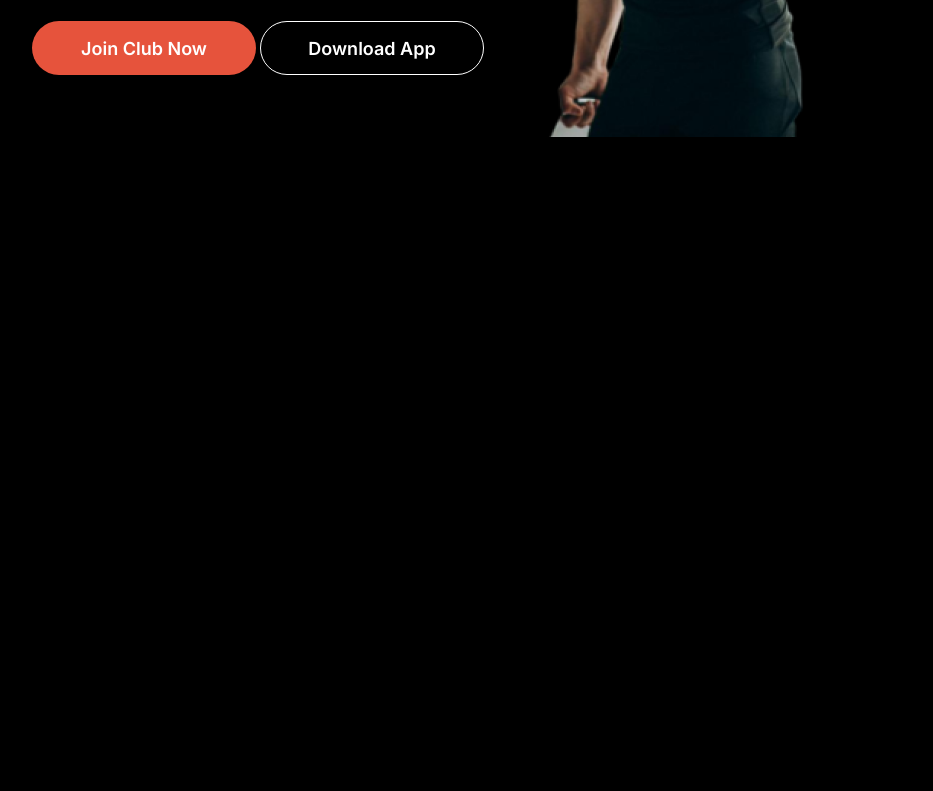
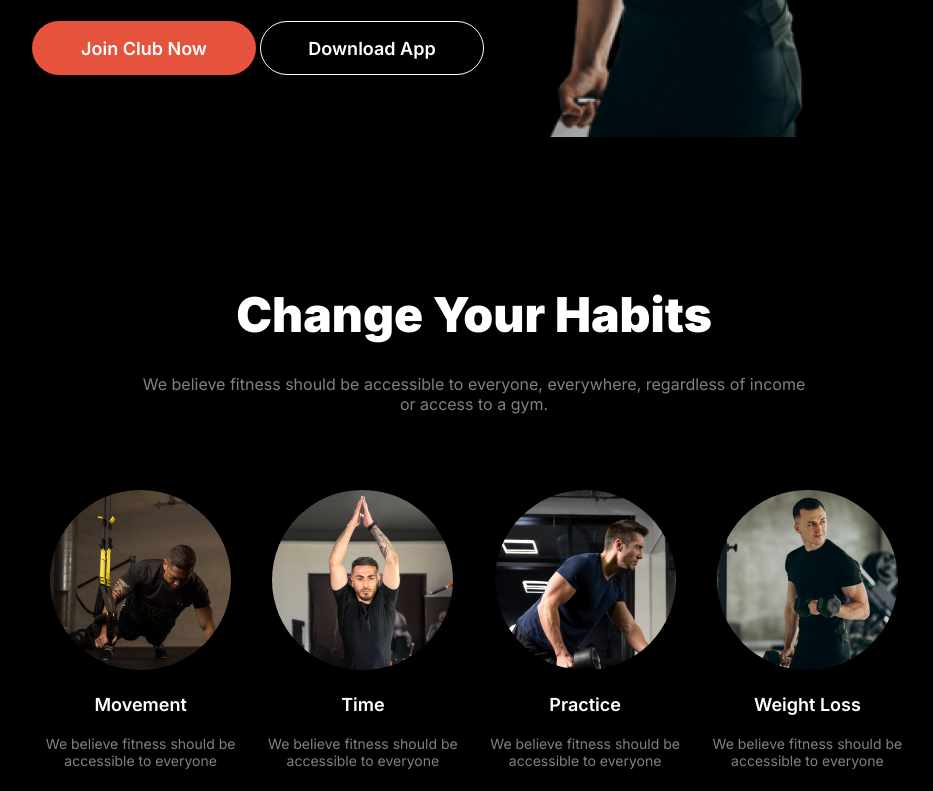
Before and after one commit to irabby91/2nd-Assignment, a plain HTML site: page index.html in a window 1280 px wide. Shown: the part 567-1358 px from the top of the page, without its empty margins (166-1099 px from the left). Before the commit the page ends 800 px from the top, so only its background shows below. Drawn offline with Linux system fonts and the light colour scheme.

Commit message:
Habit Section Completed

```diff
--- a/Styles/styles.css
+++ b/Styles/styles.css
@@ -78,7 +78,7 @@
     margin-bottom: 24px;
   }
   .description{
-    color: #FFFFFF;
+    color: rgba(255, 255, 255, 0.5);
     font-family: inter;
     font-size: 1rem;
     font-weight: 400;
@@ -167,3 +167,68 @@
   }
 
   /* Main Body part */
+
+  .habit{
+    display: flex;
+    flex-direction: column;
+    align-items: center;
+    margin-top: 100px;
+    margin-bottom: 60px;
+    margin-left: 200px;
+    margin-right: 200px;
+  }
+  .habit-logo{
+    font-family: inter;
+    font-size: 3rem;
+    font-weight: 900;
+    color: #FFFFFF;
+    margin-bottom: 14px;
+  }
+  .habit-para{
+    font-family: inter;
+    font-size: 1rem;
+    font-weight: 400px;
+    color: rgba(255, 255, 255, 0.5);
+    max-width: 671px;
+    text-align: center;
+  }
+
+  .below-habit-imgs{
+    border: none;
+    border-radius: 100px;
+    max-width: 272px;
+    max-height: 180px;
+  }
+  .below-habit-header{
+    font-family: inter;
+    font-size: 1.125rem;
+    font-weight: 600;
+    color: #FFFFFF;
+    margin-bottom: 0px;
+  }
+  .below-habit-para{
+    font-family: inter;
+    font-size: 0.875rem;
+    font-weight: 400;
+    color: rgba(255, 255, 255, 0.5);
+    max-width: 230px;
+    max-height: 36px;
+    text-align: center;
+  }
+
+  .below-habit{
+    display: flex;
+    gap: 25px;
+    justify-content: space-evenly;
+    justify-items: center;
+    max-width: 1044px;
+    margin-left: 200px;
+    margin-right: 200px;
+
+  }
+  .habit-section{
+    display: flex;
+    flex-direction: column;
+    align-items: center;
+    gap: 6px;
+  }
--- a/index.html
+++ b/index.html
@@ -33,11 +33,33 @@
             <!-- <button class="video-workout"><Span class="five">500+</Span><span class="workout">Free Workout videos</span></button> -->
             <!-- <button class="video-workout2"><span class="five">350+</span><span class="workout">Video tutorial</span></button> -->
     </header>
-    <main>
+    <main class="main">
         <section class="habit">
                 <h3 class="habit-logo">Change Your Habits</h3>
-                <p>We believe fitness should be accessible to everyone, everywhere, regardless of income or access to a gym.</p>
+                <p class="habit-para">We believe fitness should be accessible to everyone, everywhere, regardless of income or access to a gym.</p>
         </section>
+        <div class="below-habit">
+            <div class="habit-section">
+                <img class="below-habit-imgs" src="Styles/images/image 3.png" alt="">
+                <h3 class="below-habit-header">Movement</h3>
+                <p class="below-habit-para">We believe fitness should be accessible to everyone</p>
+            </div>
+            <div class="habit-section">
+                <img class="below-habit-imgs" src="Styles/images/image 2.png" alt="">
+                <h3 class="below-habit-header">Time</h3>
+                <p class="below-habit-para">We believe fitness should be accessible to everyone</p>
+            </div>
+            <div class="habit-section">
+                <img class="below-habit-imgs" src="Styles/images/image 4.png" alt="">
+                <h3 class="below-habit-header">Practice</h3>
+                <p class="below-habit-para">We believe fitness should be accessible to everyone</p>
+            </div>
+            <div class="habit-section">
+                <img class="below-habit-imgs" src="Styles/images/image 5.png" alt="">
+                <h3 class="below-habit-header">Weight Loss</h3>
+                <p class="below-habit-para">We believe fitness should be accessible to everyone</p>
+            </div>
+        </div>
 
     </main>
     <footer>
```
